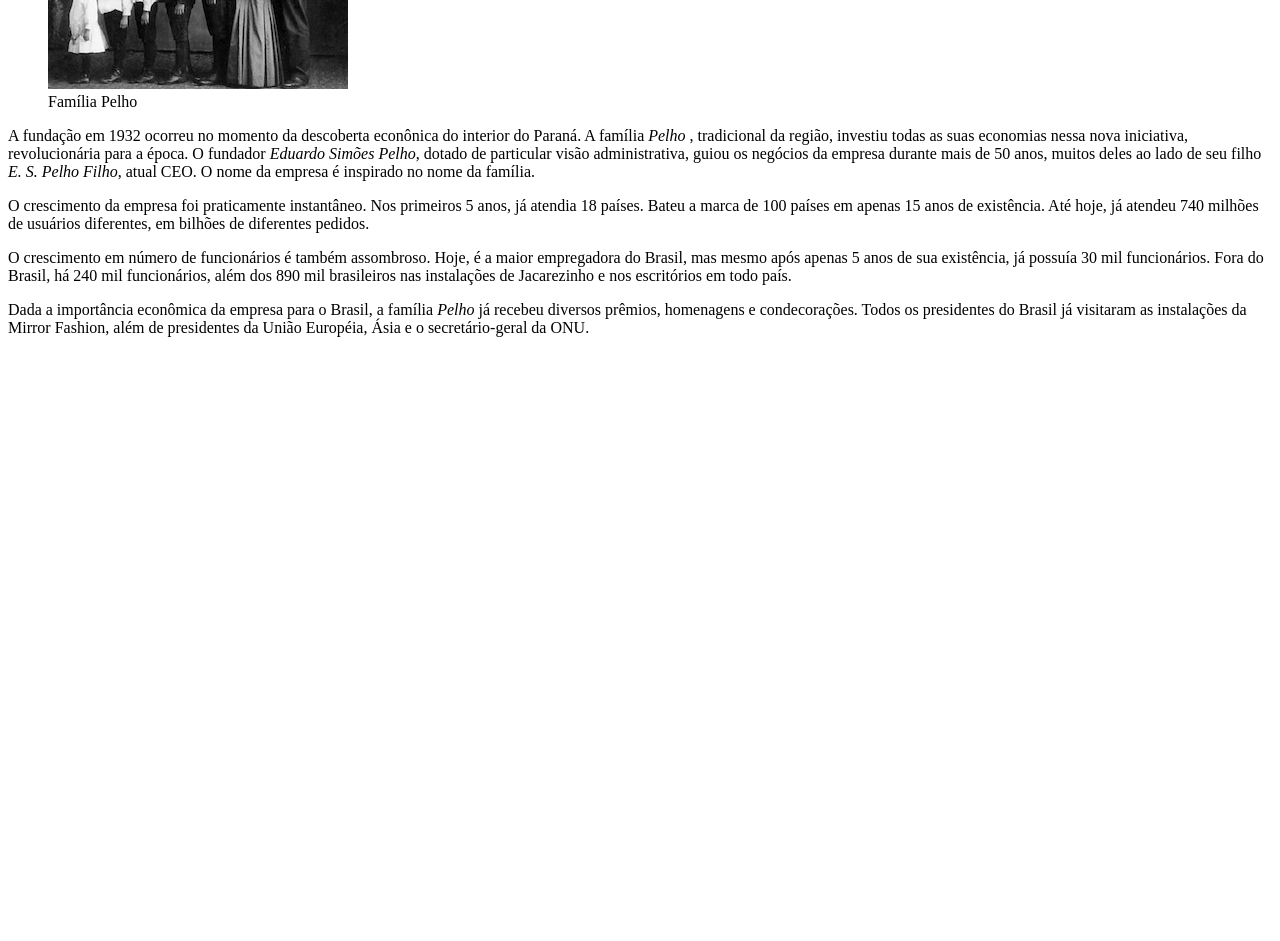
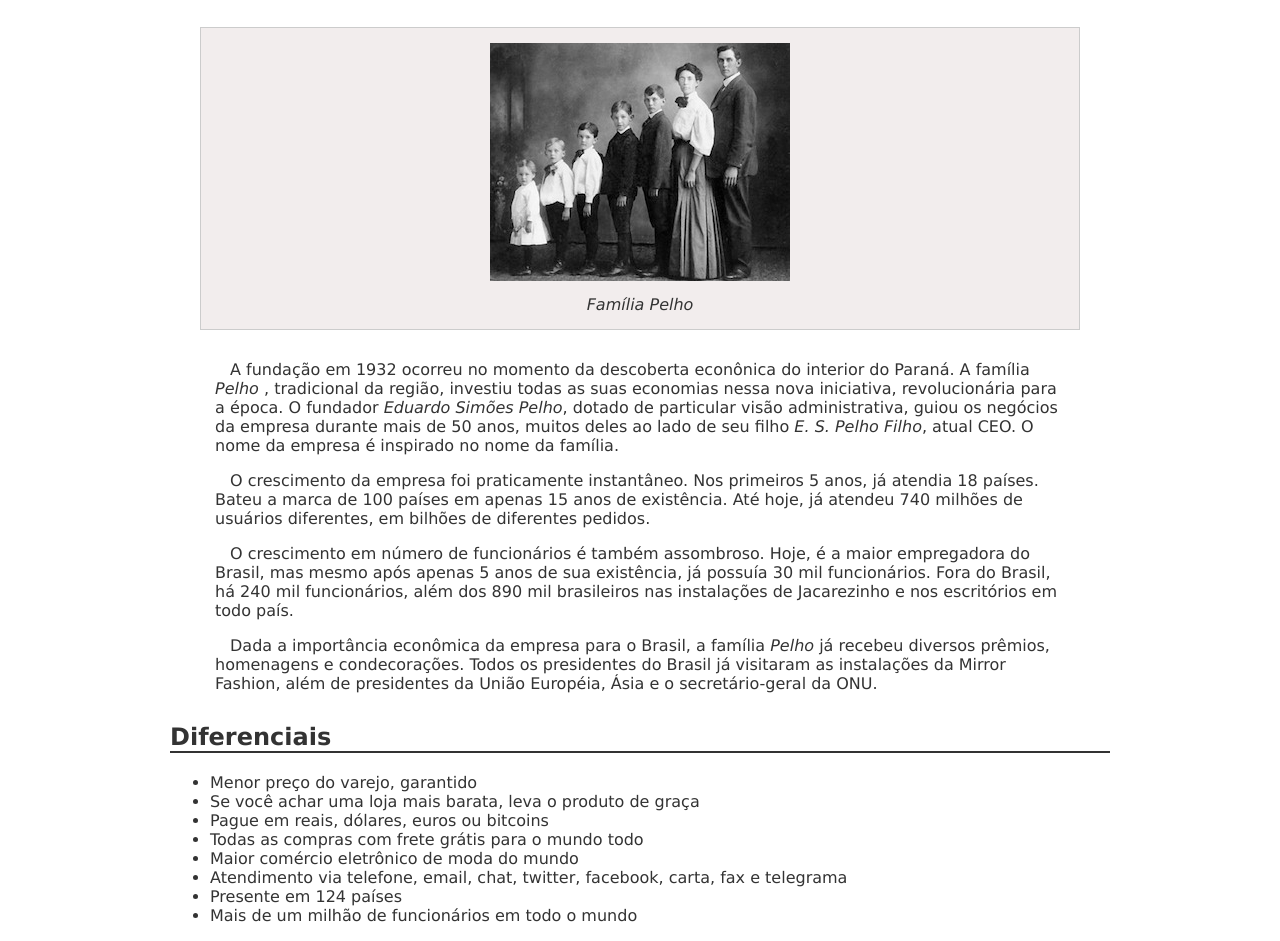
Before and after one commit to juniorcruz55/PraticasWeb, a plain HTML site: page sobre.html in a window 1280 px wide. Shown: the part 901-1842 px from the top of the page. Before the commit the page ends 1254 px from the top, so only its background shows below. Drawn offline with Linux system fonts and the light colour scheme.

Commit message:
Exercícios tópicos 2.16 e 2.20 (CSS, Listas e Margens)

```diff
--- /dev/null
+++ b/css/sobre.css
@@ -0,0 +1,35 @@
+body {
+    color: #333333;
+    font-family: "Lucida Sans Unicode", "Lucida Grande", sans-serif;
+    margin-left: auto;
+    margin-right: auto;
+    width: 940px;
+}
+
+h1 {
+    background-image: url(../img/sobre-background.jpg);
+    padding: 10px;
+}
+
+h2 {
+    border-bottom: 2px solid #333333;
+    margin-top: 30px;
+}
+
+figure {
+    background-color: #F2EDED;
+    border: 1px solid /*solid dashed dotted double groove*/ #ccc;
+    text-align: center;
+    padding: 15px;
+    margin: 30px;
+}
+
+figcaption {
+    font-style: italic;
+    margin-top: 10px;
+}
+
+p {
+    padding: 0 45px;
+    text-indent: 15px;
+}
--- a/sobre.html
+++ b/sobre.html
@@ -4,6 +4,7 @@
 <head>
     <meta charset="UTF-8">
     <title>Sobre a Mirror Fashion</title>
+    <link rel="stylesheet" href="css/sobre.css">
 </head>
 
 <body>
@@ -51,6 +52,17 @@
         homenagens e condecorações. Todos os presidentes do Brasil já visitaram as instalações da Mirror
         Fashion, além de presidentes da União Européia, Ásia e o secretário-geral da ONU.</p>
 
+    <h2>Diferenciais</h2>
+    <ul>
+        <li>Menor preço do varejo, garantido</li>
+        <li>Se você achar uma loja mais barata, leva o produto de graça</li>
+        <li>Pague em reais, dólares, euros ou bitcoins</li>
+        <li>Todas as compras com frete grátis para o mundo todo</li>
+        <li>Maior comércio eletrônico de moda do mundo</li>
+        <li>Atendimento via telefone, email, chat, twitter, facebook, carta, fax e telegrama</li>
+        <li>Presente em 124 países</li>
+        <li>Mais de um milhão de funcionários em todo o mundo</li>
+    </ul>
 
 </body>
 
```
